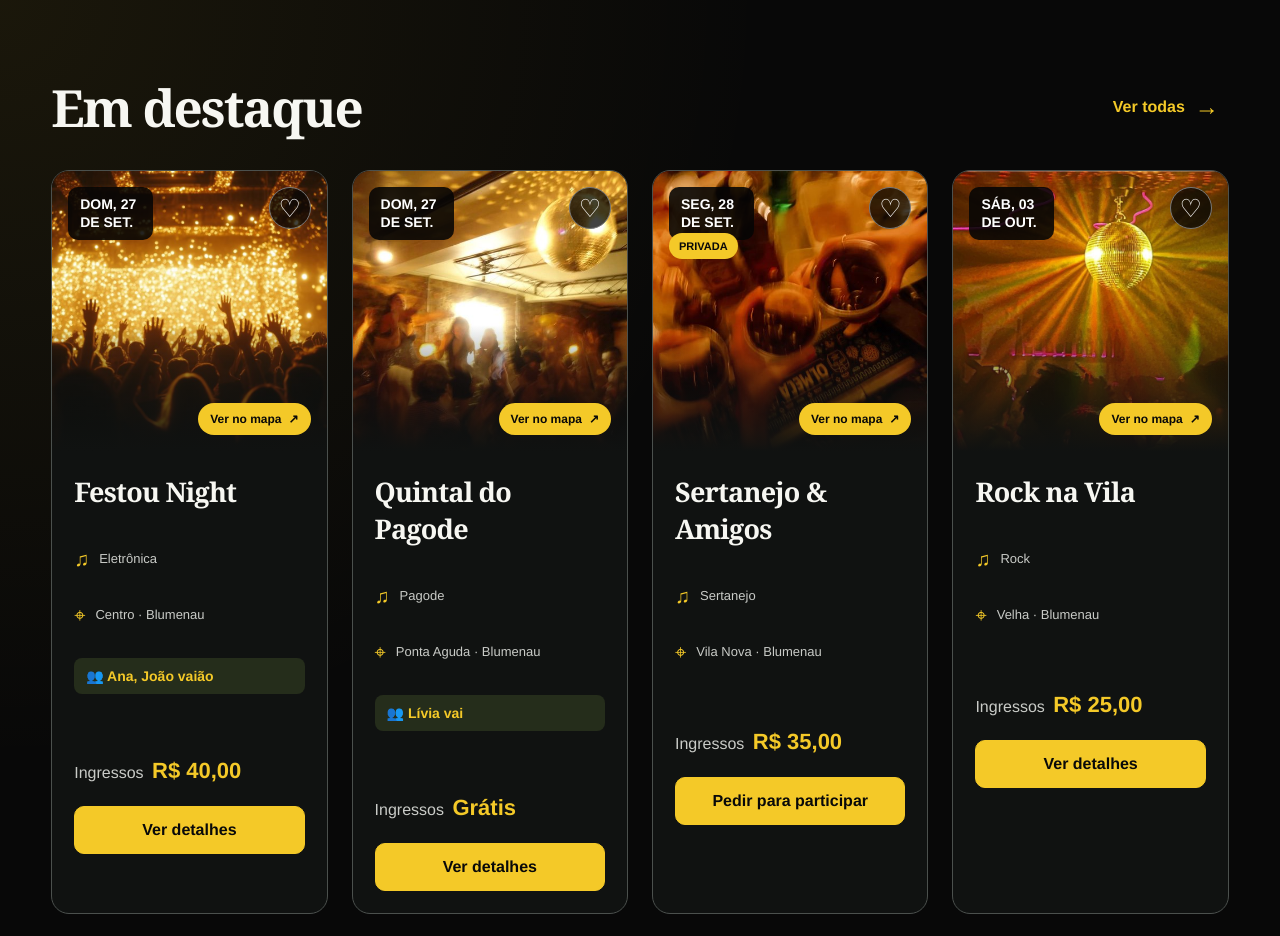
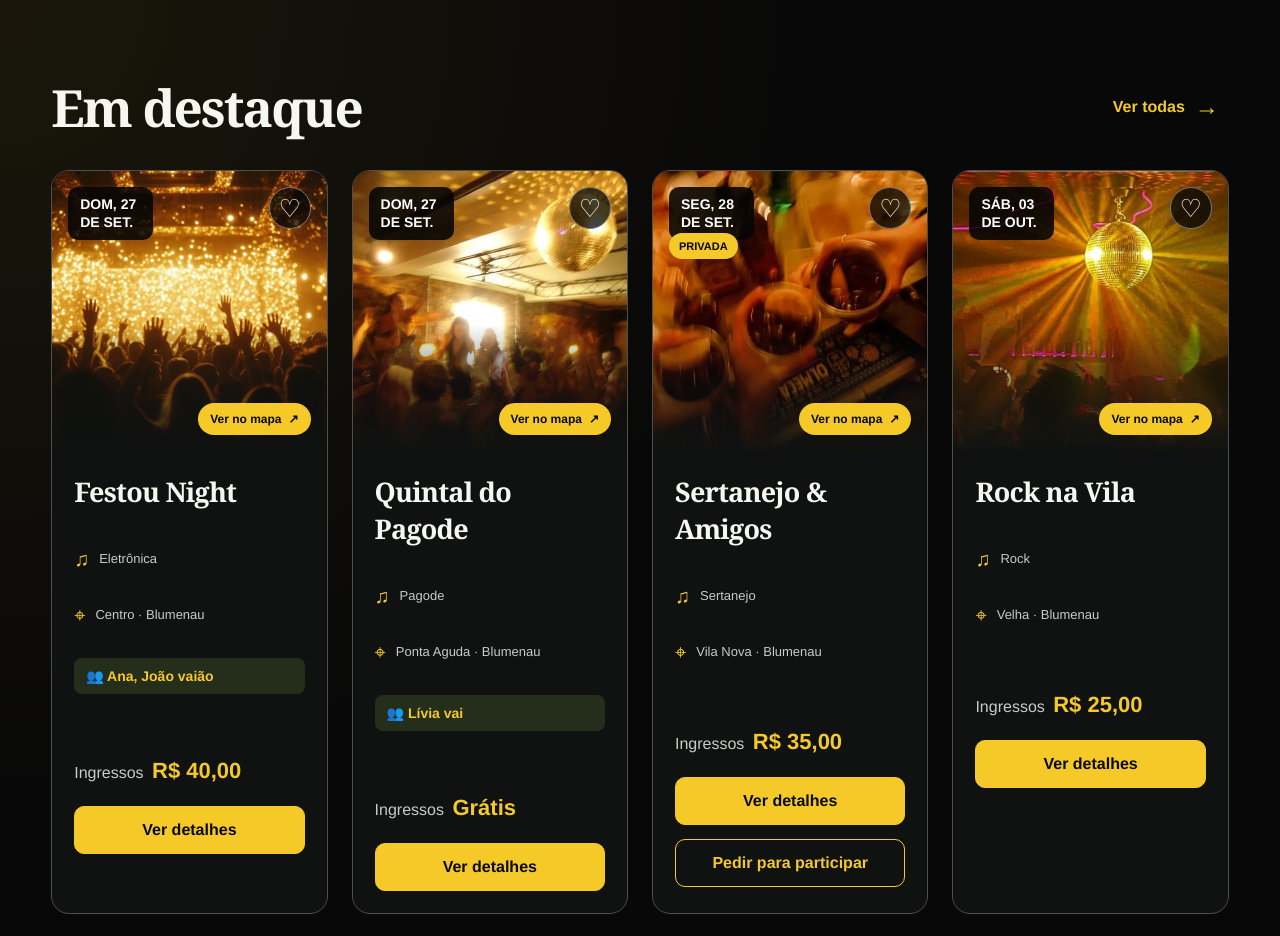
Before and after one commit to Neumann741/FESTOU-, an Angular app: page /vitrine in a window 1280 px wide. Shown: the top 936 px of the page. Built offline with nearby package versions, Linux system fonts and the light colour scheme.

Commit message:
corrige acesso aos detalhes das festas privadas

```diff
--- a/src/app/pages/vitrine/vitrine.css
+++ b/src/app/pages/vitrine/vitrine.css
@@ -223,6 +223,12 @@
     color 0.2s ease;
 }
 
+.pedir-participacao {
+  margin-top: 8px;
+  color: var(--amarelo);
+  background: transparent;
+}
+
 .ver-festa:hover {
   color: var(--amarelo);
   background: transparent;
--- a/src/app/pages/vitrine/vitrine.html
+++ b/src/app/pages/vitrine/vitrine.html
@@ -57,9 +57,10 @@
               <strong>{{ preco(festa) }}</strong>
             </p>
 
+            <button class="ver-festa" type="button" (click)="verDetalhes(festa)">Ver detalhes</button>
             @if (festa.tipo === 'privada') {
-              <button class="ver-festa" type="button" (click)="pedirParticipacao(festa)">{{ interacao.pedidos().includes(festa.id) ? 'Pedido enviado' : 'Pedir para participar' }}</button>
-            } @else { <button class="ver-festa" type="button" (click)="verDetalhes(festa)">Ver detalhes</button> }
+              <button class="ver-festa pedir-participacao" type="button" (click)="pedirParticipacao(festa)">{{ interacao.pedidos().includes(festa.id) ? 'Pedido enviado' : 'Pedir para participar' }}</button>
+            }
           </div>
         </article>
       }
```
